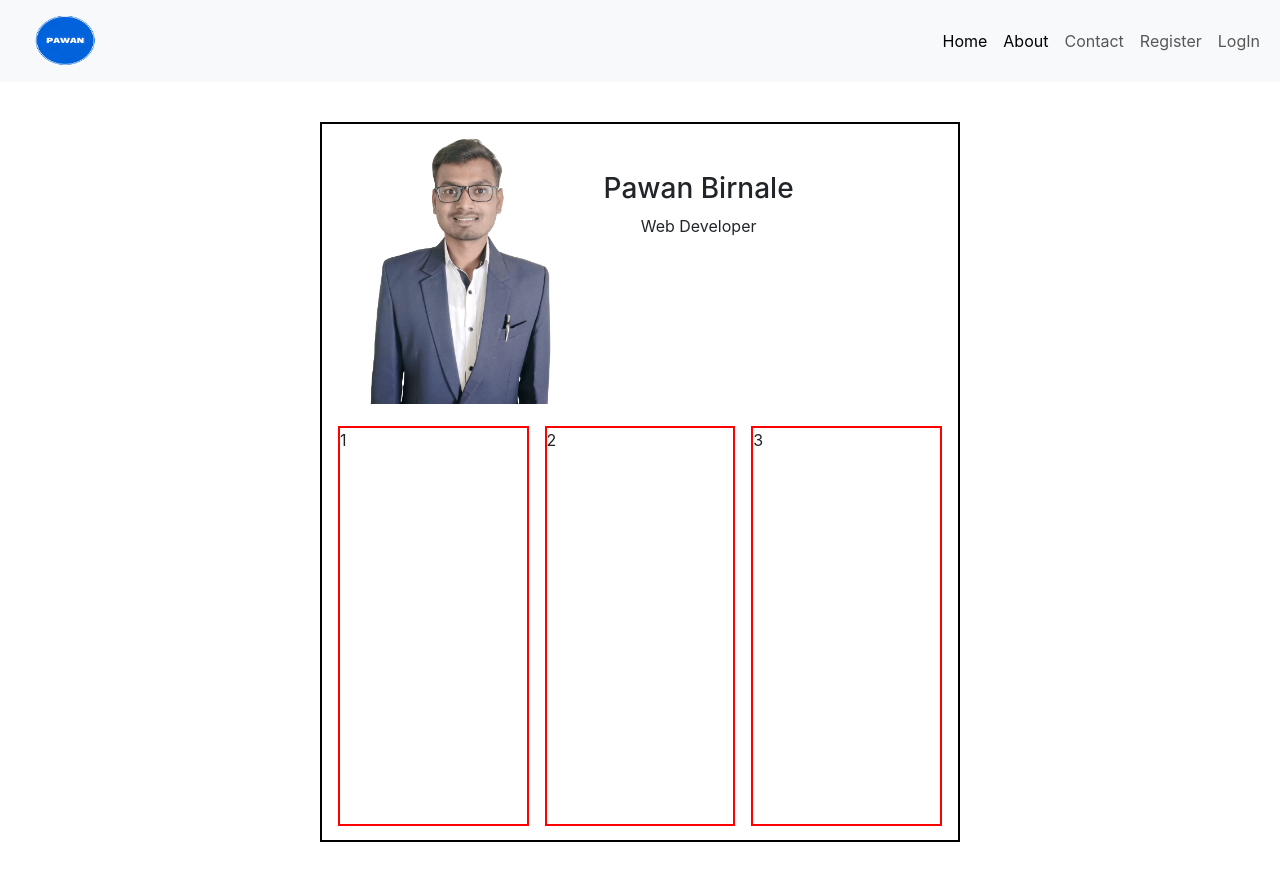
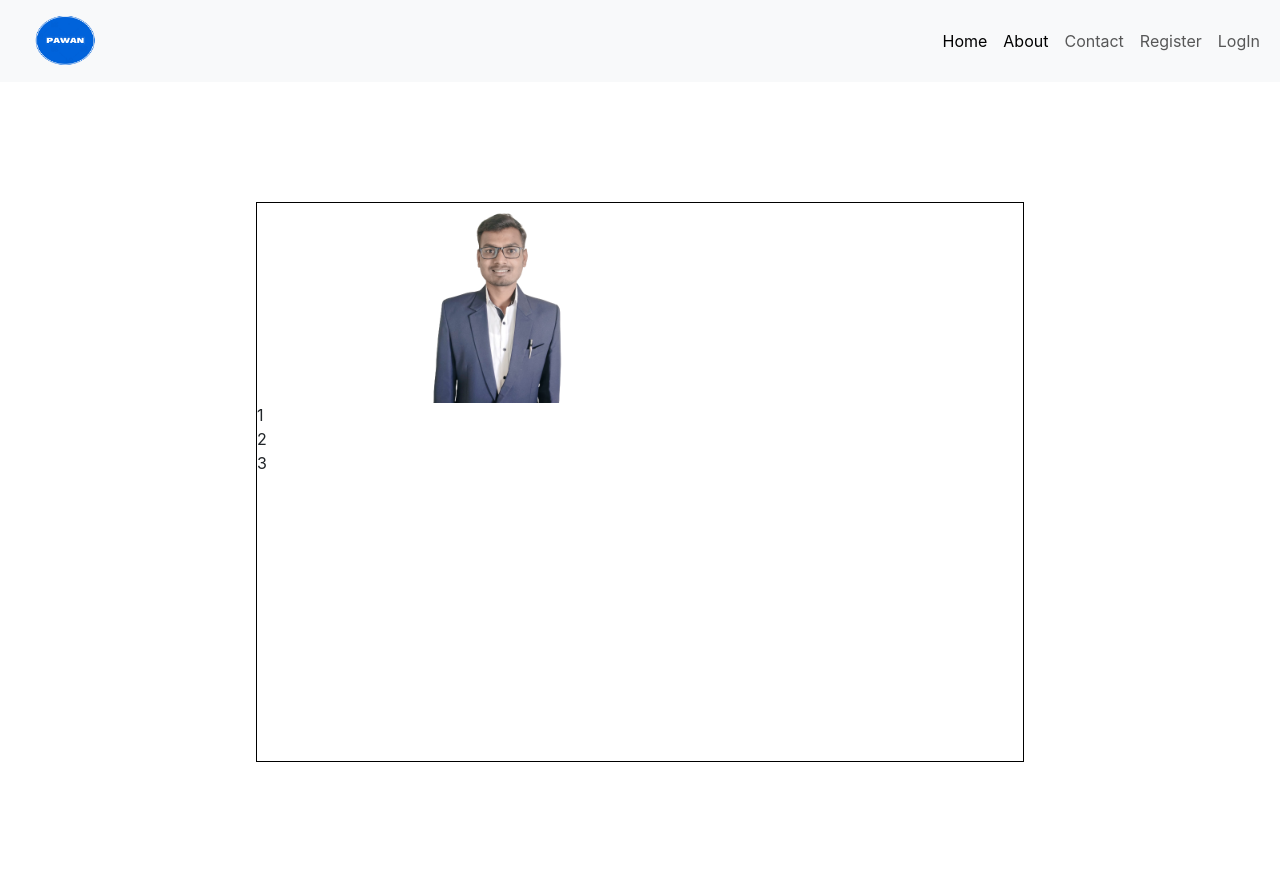
Before and after one commit to pavanbirnale/mern-website, a React (Create React App) app in the folder client/: page /about in a window 1280 px wide. Built offline with nearby package versions, Linux system fonts and the light colour scheme.

Commit message:
registration form get data in front end

```diff
--- a/client/src/App.css
+++ b/client/src/App.css
@@ -52,35 +52,26 @@ line-height: 5rem;
 color: red;
 }
 
-/* about page */
+/* about page  */
 
-.about_page{
+.about_container{
+   display: flex;
+   justify-content: center; /* Center content horizontally */
+   align-items: center; /* Center content vertically */
+   height: 100vh; /* Make the container full height of the viewport */
    width: 100vw;
-   height: 100vh;
-   display: grid;
-   place-items: center;
 }
 
-.about_container{
-   border: 2px solid black;
-   width: 50%;
-   height: 90vh;
+.about_child{
+  width:60vw;
+  height: 70vh;
+  border: 1px solid black;
 }
-.row-1{
-   width: 100%;
-   height: 40%;
+
+.photo{
 
 }
-
 .photo img{
-
-   width: 22vw;
-   height: 35vh;
+   width: 200px;
+   height: 200px;
 }
-
-.about_row-2_contain{
-
-   border: 2px solid red;
-   width: 30%;
-   height: 50vh;
-}
--- a/client/src/components/About.js
+++ b/client/src/components/About.js
@@ -3,23 +3,18 @@ import pawan from '../images/photo.png'
 const About = () => {
   return (
     <>
-      <div className="about_page">
-        <div className="about_container">
-          <div className="row-1 d-flex">
+      <div className="about_container">
+        <div className="about_child">
+          <div className="row-1 d-flex justify-content-around">
             <div className="photo">
-              <figure>
-                <img src={pawan} className='' alt="" />
-              </figure>
+              <img src={pawan} alt="photo" />
             </div>
-            <div className="intro text-center mt-5 ">
-              <h3>Pawan Birnale</h3>
-              <p>Web Developer</p>
-            </div>
+            <div className="biodata"></div>
           </div>
-          <div className="row-2 d-flex justify-content-evenly mt-3">
-            <div className="about_row-2_contain ">1</div>
-            <div className="about_row-2_contain">2</div>
-            <div className="about_row-2_contain">3</div>
+          <div className="row-2">
+            <div className="col">1</div>
+            <div className="col">2</div>
+            <div className="col">3</div>
           </div>
         </div>
       </div>
--- a/client/src/components/SignUp.js
+++ b/client/src/components/SignUp.js
@@ -1,4 +1,4 @@
-import React from 'react'
+import React, { useState,useHistory } from 'react'
 import PersonIcon from '@mui/icons-material/Person';
 import SmartphoneIcon from '@mui/icons-material/Smartphone';
 import EmailIcon from '@mui/icons-material/Email';
@@ -7,36 +7,58 @@ import NoEncryptionIcon from '@mui/icons-material/NoEncryption';
 import image from '../images/signUp.svg';
 import { NavLink } from 'react-router-dom';
 const SignUp = () => {
+const history = useHistory()
+  const [user, setUser] = useState({
+    name: "", email: "", work: "", password: "", cPassword: ""
+  })
+
+
+  const inputHandler = (e) => {
+    const { name, value } = e.target;
+    console.log(e);
+    setUser({ ...user, [name]: value });
+  }
+
+
+
   return (
     <>
-    <section className="vh-100" style={{backgroundColor: '#eee'}}>
+      <section className="vh-100" style={{ backgroundColor: '#eee' }}>
         <div className="container h-100">
           <div className="row d-flex justify-content-center align-items-center h-100">
             <div className="col-lg-12 col-xl-11">
-        <div className="card text-black" style={{borderRadius: "25px"}}>
+              <div className="card text-black" style={{ borderRadius: "25px" }}>
                 <div className="card-body p-md-0">
                   <div className="row justify-content-center">
                     <div className="col-md-10 col-lg-6 col-xl-5 order-2 order-lg-1">
 
                       <p className="text-center h1 fw-bold mb-3 mx-1 mx-md-4 mt-2">Sign up</p>
 
-                <form className="mx-1 mx-md-5">
+                      <form method='POST' className="mx-1 mx-md-5">
 
                         <div className="d-flex flex-row align-items-center mb-4">
                           <i className="fas fa-user fa-lg me-3 fa-fw"></i>
                           <div className="form-outline flex-fill mb-0">
-                    <PersonIcon/>
-                      <label className="form-label" for="form3Example1c">Your Name</label>
-                      <input type="text" id="form3Example1c" className="form-control" placeholder='Enter your name'/>
+                            <PersonIcon />
+                            <label className="form-label" htmlFor="form3Example1c" >Your Name</label>
+                            <input type="text" id="form3Example1c" className="form-control"
+                              name='name'
+                              value={user.name}
+                              onChange={inputHandler}
+                              placeholder='Enter your name' />
                           </div>
                         </div>
 
                         <div className="d-flex flex-row align-items-center mb-4">
                           <i className="fas fa-envelope fa-lg me-3 fa-fw"></i>
                           <div className="form-outline flex-fill mb-0">
-                     <EmailIcon/>
-                      <label className="form-label" for="form3Example3c">Your Email</label>
-                      <input type="email" id="form3Example3c" className="form-control" placeholder='Enter your Email'/>
+                            <EmailIcon />
+                            <label className="form-label" htmlFor="form3Example3c" >Your Email</label>
+                            <input type="email" id="form3Example3c" className="form-control"
+                              name="email"
+                              value={user.email}
+                              onChange={inputHandler}
+                              placeholder='Enter your Email' />
                           </div>
                         </div>
 
@@ -44,39 +66,53 @@ const SignUp = () => {
                         <div className="d-flex flex-row align-items-center mb-4">
                           <i className="fas fa-envelope fa-lg me-3 fa-fw"></i>
                           <div className="form-outline flex-fill mb-0">
-                     <WorkIcon/>
-                      <label className="form-label" for="form3Example3c">Work</label>
-                      <input type="email" id="form3Example3c" className="form-control" placeholder='Enter your Profession' />
+                            <WorkIcon />
+                            <label className="form-label" htmlFor="form3Example3c" >Work</label>
+                            <input type="email" id="form3Example3c" className="form-control"
+                              name='work'
+                              value={user.work}
+                              onChange={inputHandler}
+                              placeholder='Enter your Profession' />
                           </div>
                         </div>
 
                         <div className="d-flex flex-row align-items-center mb-4">
                           <i className="fas fa-lock fa-lg me-3 fa-fw"></i>
                           <div className="form-outline flex-fill mb-0">
-                    <NoEncryptionIcon/>
-                      <label className="form-label" for="form3Example4c">Password</label>
-                      <input type="password" id="form3Example4c" className="form-control" placeholder='Enter your password'/>
+                            <NoEncryptionIcon />
+                            <label className="form-label" htmlFor="form3Example4c">Password</label>
+                            <input type="password" id="form3Example4c" className="form-control"
+                              name='password'
+                              value={user.password}
+                              onChange={inputHandler}
+                              placeholder='Enter your password' />
                           </div>
                         </div>
 
                         <div className="d-flex flex-row align-items-center mb-4">
                           <i className="fas fa-key fa-lg me-3 fa-fw"></i>
                           <div className="form-outline flex-fill mb-0">
-                    <NoEncryptionIcon/>
-                      <label className="form-label" for="form3Example4cd">Repeat your password</label>
-                      <input type="password" id="form3Example4cd" className="form-control" placeholder='Confirm password'/>
+                            <NoEncryptionIcon />
+                            <label className="form-label" htmlFor="form3Example4cd">Repeat your password</label>
+                            <input type="password" id="form3Example4cd" className="form-control"
+                              name='cPassword'
+                              value={user.cPassword}
+                              onChange={inputHandler}
+                              placeholder='Confirm password' />
                           </div>
                         </div>
 
                         <div className="form-check d-flex justify-content-center mb-5">
                           <input className="form-check-input me-2" type="checkbox" value="" id="form2Example3c" />
-                    <label className="form-check-label" for="form2Example3">
+                          <label className="form-check-label" htmlFor="form2Example3">
                             I agree all statements in <a href="#!">Terms of service</a>
                           </label>
                         </div>
 
                         <div className="d-flex justify-content-center mx-4 mb-3 mb-lg-4">
-                    <button type="submit" value='register' className="btn btn-primary btn-lg">Register</button>
+                          <button type="submit" value='register' className="btn btn-primary btn-lg"
+                            onClick={post}
+                          >Register</button>
                         </div>
 
                       </form>
@@ -85,7 +121,7 @@ const SignUp = () => {
                     <div className="col-md-10 col-lg-6 col-xl-7 d-flex align-items-center flex-column order-1 order-lg-2">
 
                       <img src={image}
-                  className="img-fluid" alt="sign image"/>
+                        className="img-fluid" alt="sign image" />
                       <div className="signup-image">
                         <p>already registered ?<span><NavLink to='/login'>LogIn</NavLink></span></p>
                       </div>
--- a/client/src/index.css
+++ b/client/src/index.css
@@ -1,5 +1,7 @@
 body {
   margin: 0;
+  padding: 0;
+  height: 100%;
   font-family: -apple-system, BlinkMacSystemFont, 'Segoe UI', 'Roboto', 'Oxygen',
     'Ubuntu', 'Cantarell', 'Fira Sans', 'Droid Sans', 'Helvetica Neue',
     sans-serif;
```
Lines whose indentation alone changed are shown as unchanged.
